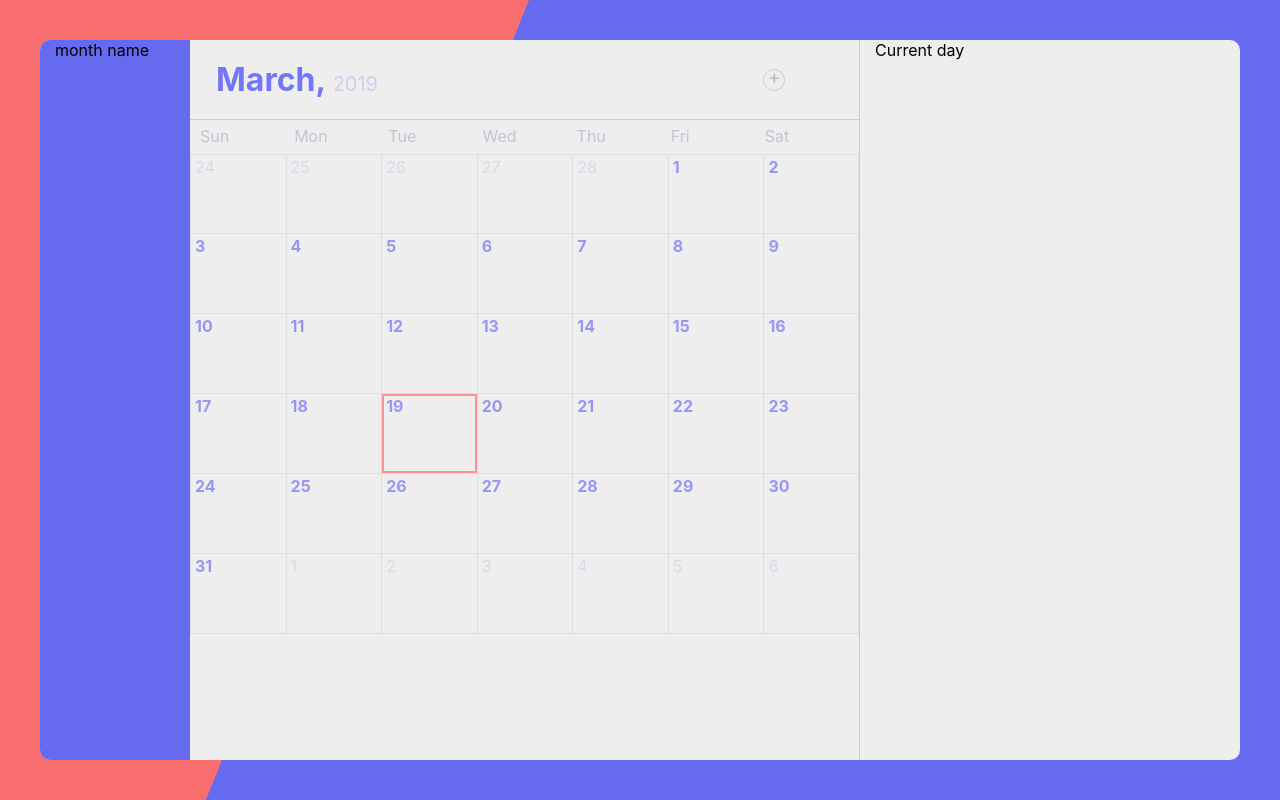
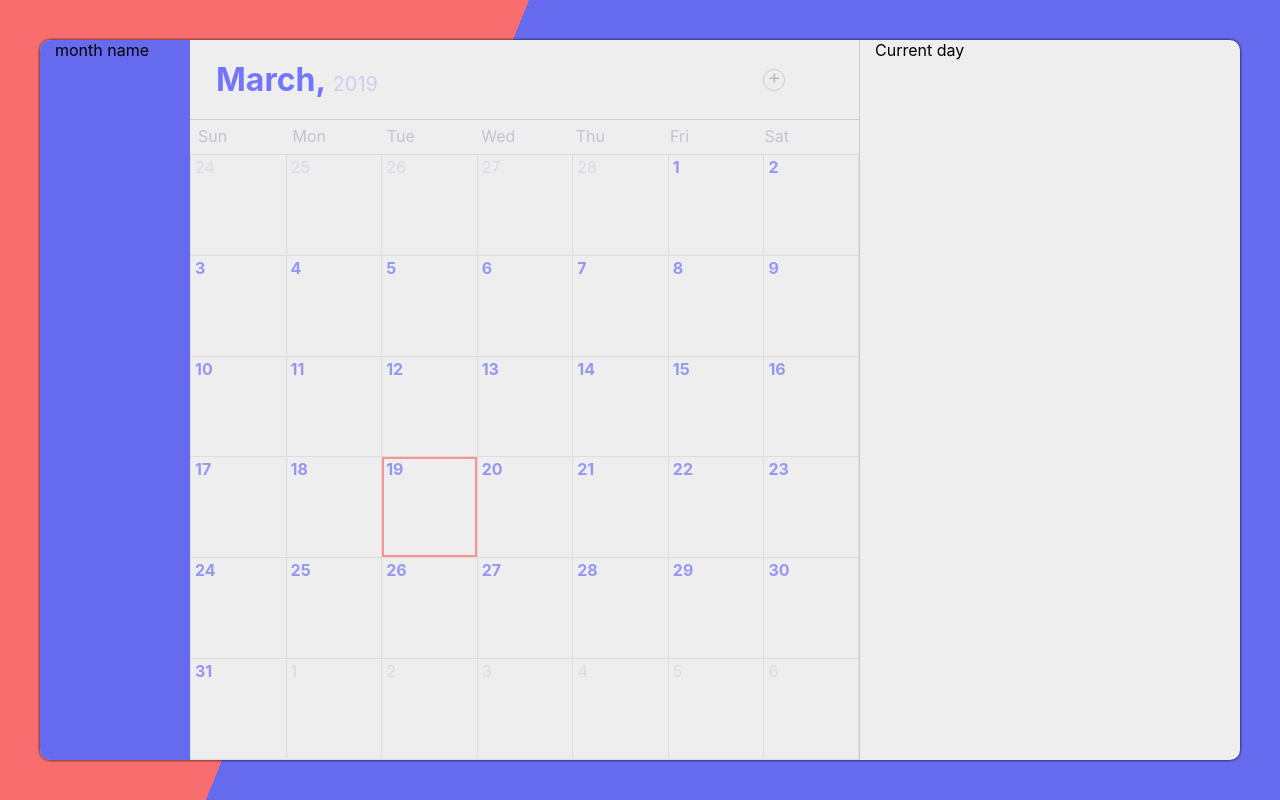
Before and after one commit to Kamesas/coolCalendar, a React (Create React App) app: page / in a window 1280 px wide. Built offline with nearby package versions, Linux system fonts and the light colour scheme.

Commit message:
refactoring style bodyCalendar

```diff
--- a/src/components/BodyCalendar/BodyCalendar.module.sass
+++ b/src/components/BodyCalendar/BodyCalendar.module.sass
@@ -6,6 +6,8 @@
   box-sizing: border-box
   padding-right: 0 !important
   padding-left: 0 !important
+  display: flex
+  flex-direction: column
   .BodyCalendarCurrentMonth
     display: flex
     justify-content: space-between
@@ -43,16 +45,16 @@
     margin-bottom: 8px
     padding-top: 6px
     border-top: 1px solid #ccc
-    padding-left: 10px
+    padding-left: 8px
     > div
       width: 100%
       color: #C2C3D4
 .BodyCalendar
   display: flex
   flex-wrap: wrap
+  flex-grow: 1
   > div
     width: calc(100% / 7)
-    min-height: 80px
     box-sizing: border-box
     border-left: 1px solid #ddd
     border-bottom: 1px solid #ddd
--- a/src/components/Calendar.module.sass
+++ b/src/components/Calendar.module.sass
@@ -7,5 +7,6 @@
   background-color: #eee
   border-radius: 10px
   height: 90vh
+  box-shadow: 0 0 3px 0px #000
   > div
     +col-padding()
```
